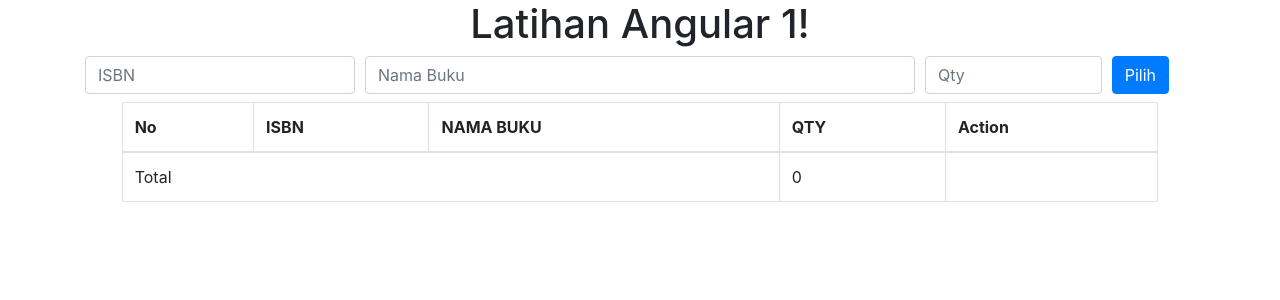
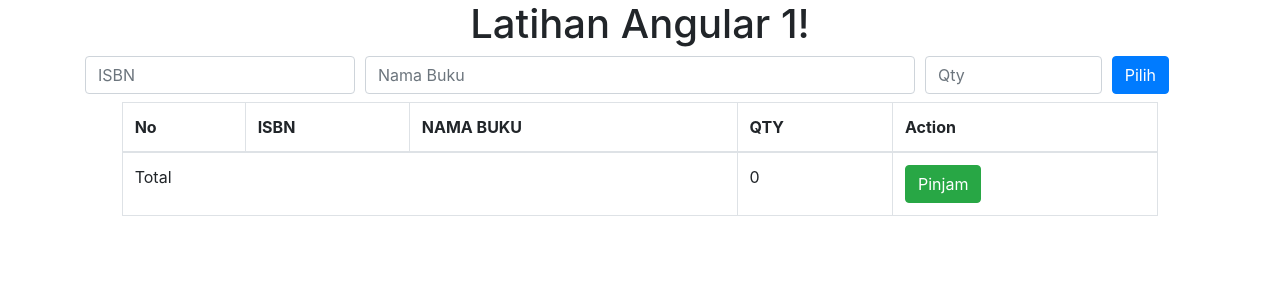
Before and after one commit to ariyaagustian/LatihanAngularSatu, an Angular app: page / in a window 1280 px wide. Shown: the top 300 px of the page. Built offline with nearby package versions, Linux system fonts and the light colour scheme.

Commit message:
Tambah Alert pinjam

```diff
--- a/src/app/buku/buku-list/buku-list.component.html
+++ b/src/app/buku/buku-list/buku-list.component.html
@@ -22,7 +22,7 @@
     <tr>
       <td colspan="3">Total</td>
       <td>{{getTotal()}}</td>
-      <td></td>
+      <td> <button class="btn btn-success"(click)="(getBuku())">Pinjam</button> </td>
     </tr>
     </tfoot>
   </table>
--- a/src/app/buku/buku-list/buku-list.component.ts
+++ b/src/app/buku/buku-list/buku-list.component.ts
@@ -9,12 +9,14 @@
   providers: [BukuservService]
 })
 export class BukuListComponent implements OnInit {
+  private totalBuku: any;
   constructor(private bukuservService: BukuservService) { }
 
   @Input() bukuParent: Buku[];
   total: number;
   @Output() dariChildParent: EventEmitter<Buku> = new EventEmitter();
   totalQty: any;
+  private buku: any[];
 
 
   ngOnInit() {
@@ -35,4 +37,16 @@
     return total;
   }
 
+  getBuku() {
+    this.buku = [];
+    for (let i = 0; i < this.bukuParent.length; i++) {
+      if (this.bukuParent[i].nama_buku) {
+        this.buku.push(this.bukuParent[i].nama_buku);
+        this.totalBuku = this.buku;
+      }
+    }
+    console.log(this.buku);
+    return alert('Buku yang dipinjam adalah : ' + this.buku);
+  }
+
 }
```
